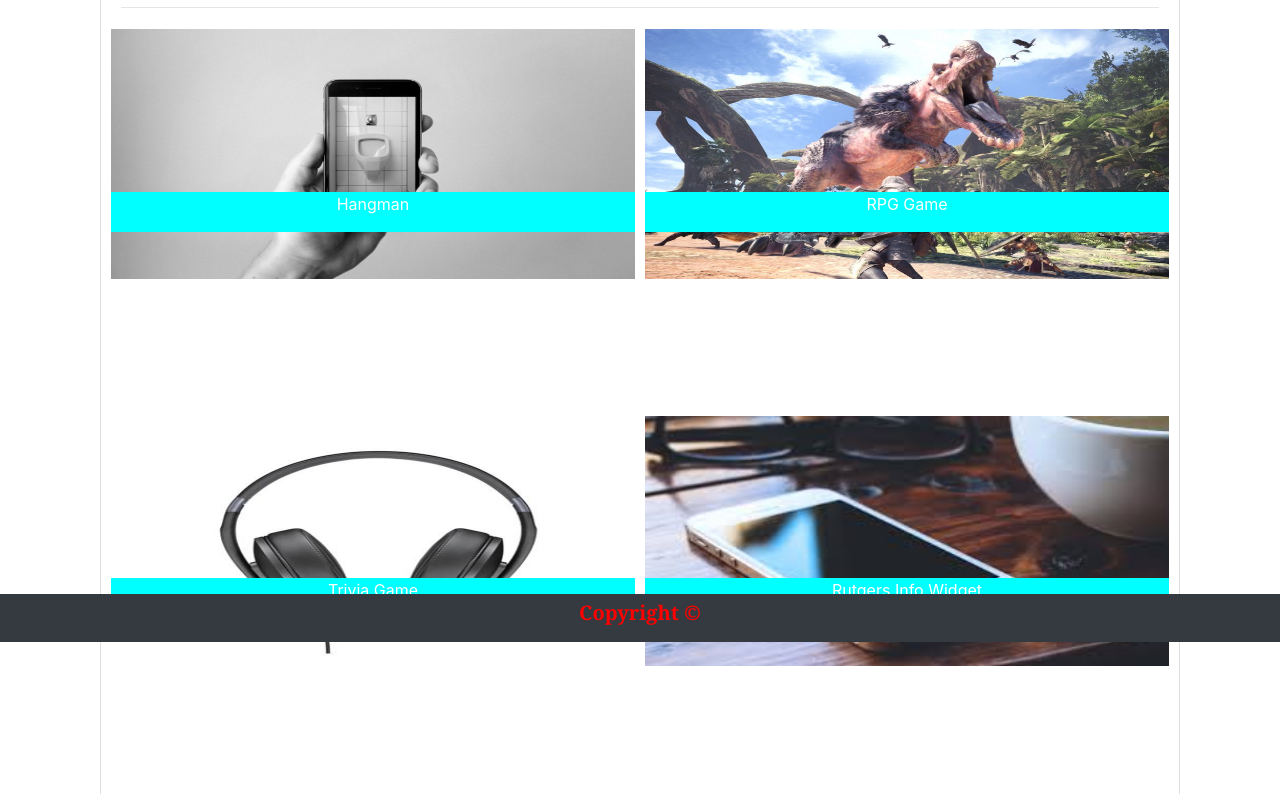
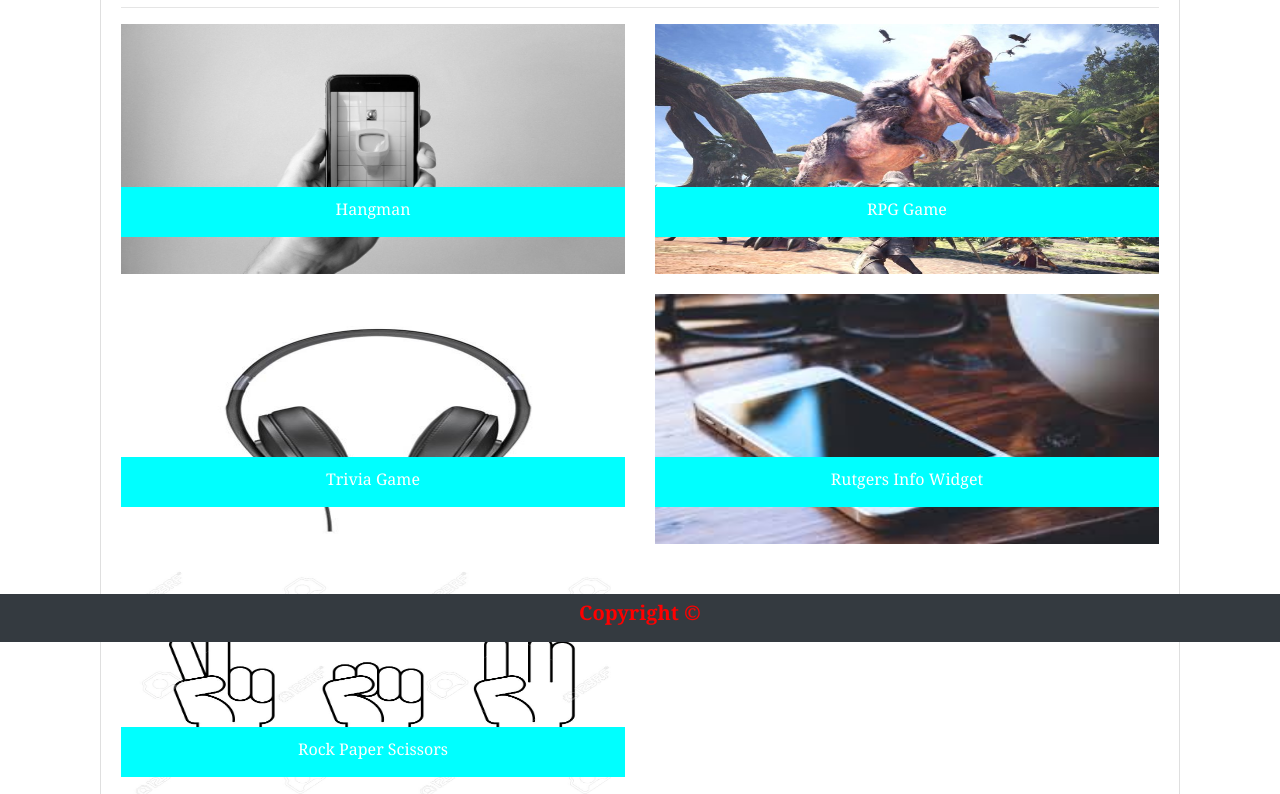
Before and after one commit to alankuz/Bootstrap-Portfolio, a plain HTML site: page portfolio.html in a window 1280 px wide. Shown: the part 158-952 px from the top of the page. Drawn offline with nearby package versions, Linux system fonts and the light colour scheme.

Commit message:
final commit

```diff
--- a/portfolio.html
+++ b/portfolio.html
@@ -17,9 +17,10 @@
             margin-bottom: 10%;
 
         }
+
         img {
             height: 250px;
-            object-fit:fill;
+            object-fit: fill;
         }
 
         .row::after {
@@ -41,6 +42,11 @@
             width: 100%;
             color: white;
             background-color: aqua;
+            font-family: 'Georgia', Times, Times New Roman, serif;
+        }
+
+        p {
+            padding-top: 10px;
         }
 
         .thumbnail {
@@ -82,17 +88,19 @@
 
                     <div class="row">
 
-                        <div class="column">
+                        <div class="col-sm-6">
                             <div class="thumbnail text-center">
-                                <img class="img-responsive" src="assets/images/Pimage1.jpg" alt="Picture" style="width:100%">
+                                <img class="img-responsive" src="assets/images/Pimage1.jpg" alt="Picture"
+                                    style="width:100%">
                                 <div class="caption">
                                     <p>Hangman</p>
                                 </div>
                             </div>
                         </div>
-                        <div class="column">
+                        <div class="col-sm-6">
                             <div class="thumbnail text-center">
-                                <img class="img-responsive" src="assets/images/Pimage2.jpg" alt="Picture" style="width:100%">
+                                <img class="img-responsive" src="assets/images/Pimage2.jpg" alt="Picture"
+                                    style="width:100%">
                                 <div class="caption">
                                     <p>RPG Game</p>
                                 </div>
@@ -100,17 +108,19 @@
                         </div>
                     </div>
                     <div class="row">
-                        <div class="column">
+                        <div class="col-sm-6">
                             <div class="thumbnail text-center">
-                                <img class="img-responsive" src="assets/images/Pimage3.jpg" alt="Picture" style="width:100%">
+                                <img class="img-responsive" src="assets/images/Pimage3.jpg" alt="Picture"
+                                    style="width:100%">
                                 <div class="caption">
                                     <p>Trivia Game</p>
                                 </div>
                             </div>
                         </div>
-                        <div class="column">
+                        <div class="col-sm-6">
                             <div class="thumbnail text-center">
-                                <img class="img-responsive" src="assets/images/Pimage4.jpg" alt="Picture" style="width:100%">
+                                <img class="img-responsive" src="assets/images/Pimage4.jpg" alt="Picture"
+                                    style="width:100%">
                                 <div class="caption">
                                     <p>Rutgers Info Widget</p>
                                 </div>
@@ -118,16 +128,16 @@
                         </div>
                     </div>
                     <div class="row">
-                        <div class="column">
+                        <div class="col-sm-6">
                             <div class="thumbnail text-center">
-                                <img class="img-responsive" src="assets/images/Pimage5.jpg" alt="Picture" style="width:100%">
+                                <img class="img-responsive" src="assets/images/Pimage5.jpg" alt="Picture"
+                                    style="width:100%">
                                 <div class="caption">
                                     <p>Rock Paper Scissors</p>
                                 </div>
-
                             </div>
                         </div>
-                        <div class="column">
+                        <div class="col-sm-6">
                         </div>
                     </div>
                 </div>
@@ -138,4 +148,5 @@
         <a id="botbar" class="navbar-brand" href="#">Copyright ©</a>
     </nav>
 </body>
+
 </html>
```
